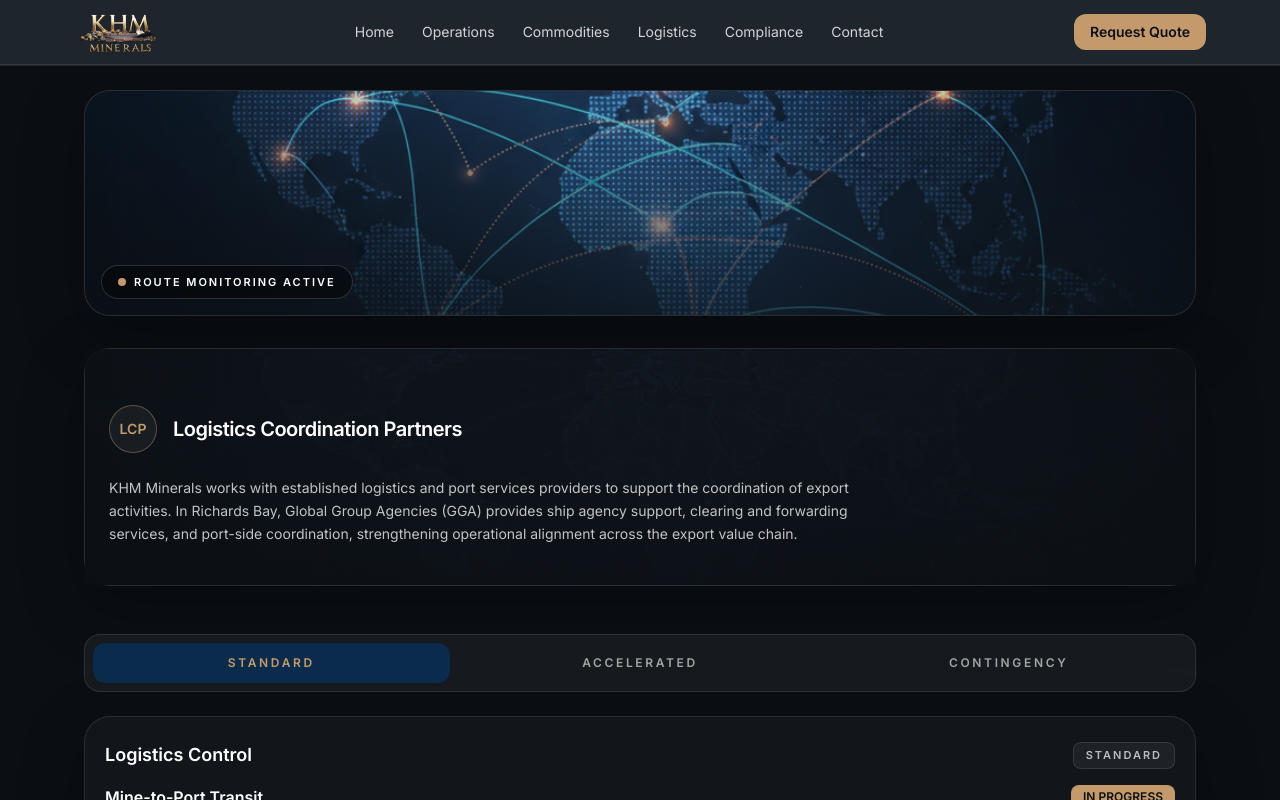
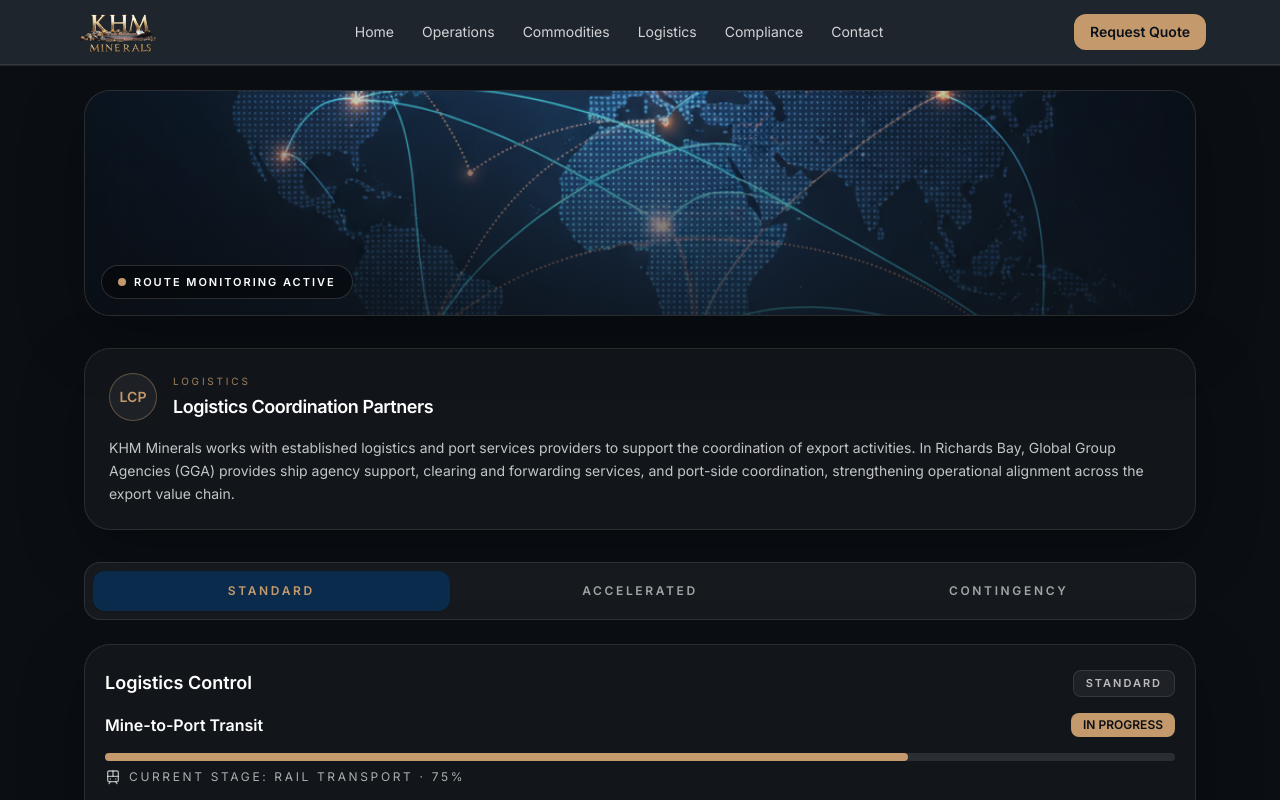
Before and after one commit to christopher-codespaces/khm, a Next.js app: page /logistics in a window 1280 px wide. Shown: the top 800 px of the page. Built offline with nearby package versions, Linux system fonts and the light colour scheme.

Commit message:
Update page.tsx

```diff
--- a/src/app/logistics/page.tsx
+++ b/src/app/logistics/page.tsx
@@ -230,56 +230,41 @@ export default function LogisticsPage() {
         </section>
 
         {/* gap between panels */}
-              <div className="mx-auto max-w-6xl px-5">
-                <div className="h-8" />
-              </div>
+          <div className="mx-auto max-w-6xl px-5"><div className="h-4" /></div>
 
-              {/* PANEL: Logistics Coordination Partners */}
-              <section className="mx-auto max-w-6xl px-5">
-                <Panel className="overflow-hidden">
-                  <div className="relative">
-                    {/* Background texture */}
-                    <div className="absolute inset-0">
-                      <img
-                        src="/partners-grid.png"
-                        alt=""
-                        className="h-full w-full object-cover opacity-40"
-                        loading="lazy"
-                      />
-                      <div className="absolute inset-0 bg-gradient-to-b from-[#0B0F14]/55 via-[#0B0F14]/65 to-[#0B0F14]/85" />
-                    </div>
-
-                    <div className="relative px-6 py-10">
+        {/* LOGISTICS COORDINATION PARTNERS BUBBLE (between image and mode tabs) */}
+        <section className="mx-auto max-w-6xl px-5 pt-4">
           <MotionBlock>
-
-                        {/* Heading */}
-                        <div className="mt-4 flex items-center gap-4">
+            <div className="rounded-[26px] border border-white/10 bg-white/[0.03] shadow-[0_20px_60px_rgba(0,0,0,0.35)]">
+              <div className="px-6 py-6">
+                <div className="flex items-center gap-4">
                   <div className="flex h-12 w-12 items-center justify-center rounded-full border border-[#C49A6C]/40 bg-white/5 text-[#C49A6C] text-sm font-semibold">
                     LCP
                   </div>
-                          <h2 className="text-xl font-semibold tracking-tight">
+
+                  <div className="min-w-0">
+                    <div className="text-[10px] tracking-[0.28em] text-[#C49A6C]/80">
+                      LOGISTICS
+                    </div>
+                    <h2 className="mt-1 text-lg font-semibold tracking-tight">
                       Logistics Coordination Partners
                     </h2>
                   </div>
-                      </MotionBlock>
+                </div>
 
-                      <div className="mt-6 max-w-3xl space-y-4">
-                        <MotionBlock delay={0.05}>
-                          <p className="text-sm leading-relaxed text-white/75">
-                            KHM Minerals works with established logistics and port services providers to support the coordination of export activities.
-                            In Richards Bay, Global Group Agencies (GGA) provides ship agency support, clearing and forwarding services, and port-side coordination,
-                            strengthening operational alignment across the export value chain.
+                <p className="mt-4 text-sm leading-relaxed text-white/75">
+                  KHM Minerals works with established logistics and port services
+                  providers to support the coordination of export activities. In Richards
+                  Bay, Global Group Agencies (GGA) provides ship agency support, clearing
+                  and forwarding services, and port-side coordination, strengthening
+                  operational alignment across the export value chain.
                 </p>
-                        </MotionBlock>
               </div>
             </div>
-                  </div>
-                </Panel>
+          </MotionBlock>
         </section>
 
-              <div className="mx-auto max-w-6xl px-5">
-                <div className="h-8" />
-              </div>
+          <div className="mx-auto max-w-6xl px-5"><div className="h-4" /></div>
 
         {/* MODE TABS */}
         <section className="mx-auto max-w-6xl px-5 pt-4">
```
Lines whose indentation alone changed are shown as unchanged.
